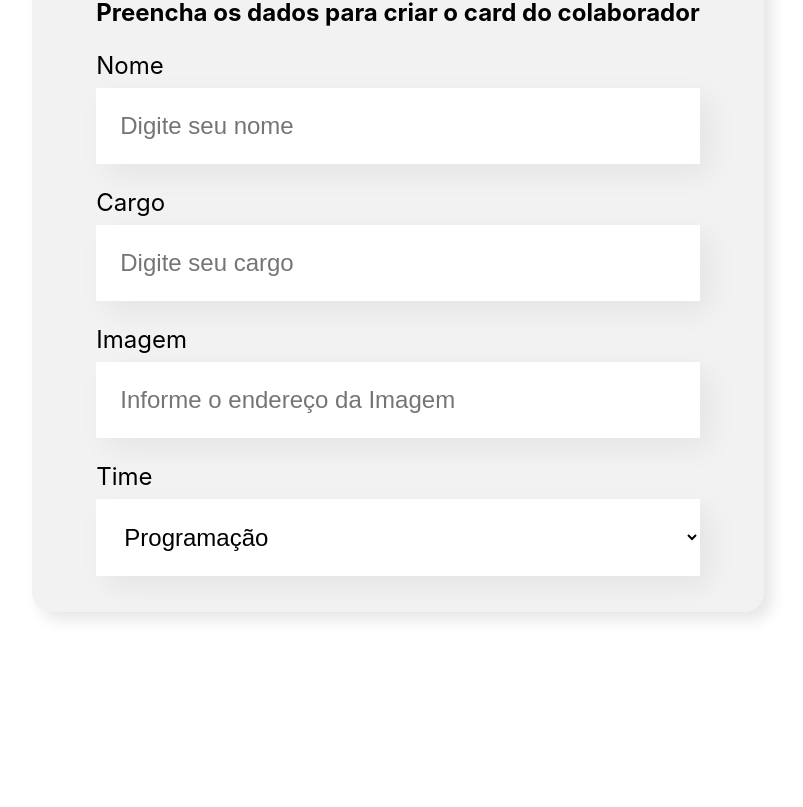
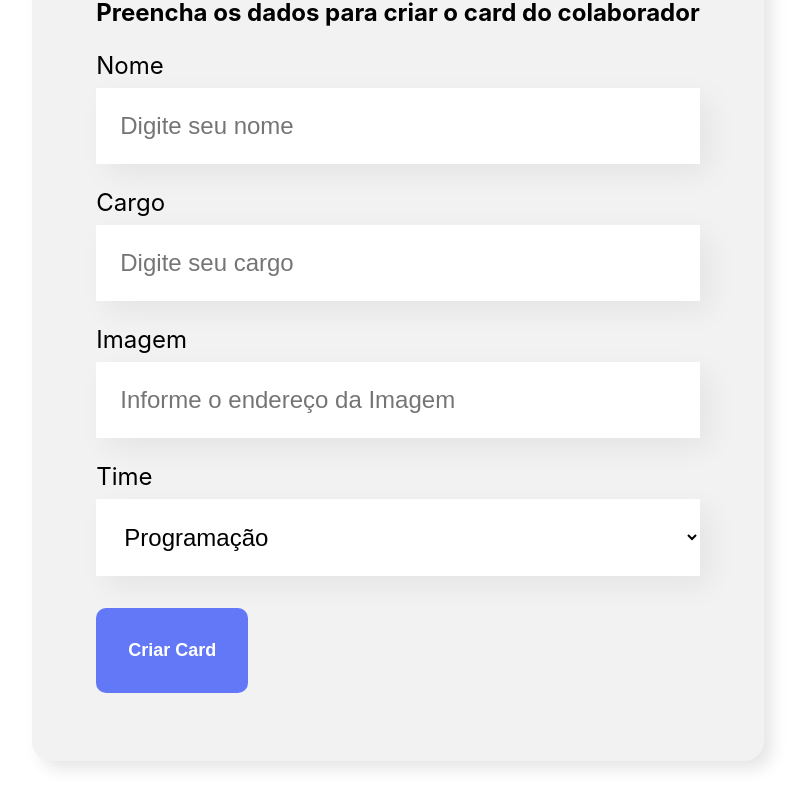
Before and after one commit to matheusrodacki/react-organo, a JavaScript app: page / in a window 1280 px wide. Shown: the part 636-1443 px from the top of the page, without its empty margins (242-1045 px from the left). Before the commit the page ends 1328 px from the top, so only its background shows below. Built offline with nearby package versions, Linux system fonts and the light colour scheme; the HTML template or start-up script is replaced by a standard one.

Commit message:
adiciona botao de submit e previne o comportamento padrão

```diff
--- /dev/null
+++ b/src/components/Botao/Botao.css
@@ -0,0 +1,14 @@
+.botao {
+  background: #6278f7;
+  border-radius: 10px;
+  font-weight: 700;
+  font-size: 18px;
+  padding: 32px;
+  border: none;
+  cursor: pointer;
+  color: #fff;
+  margin: 32px 0;
+}
+.botao:hover {
+  color: #95ffd4;
+}
--- /dev/null
+++ b/src/components/Botao/index.js
@@ -0,0 +1,7 @@
+import './Botao.css';
+
+const Botao = (props) => {
+  return <button className='botao'>{props.children}</button>;
+};
+
+export default Botao;
--- a/src/components/CampoTexto/CampoTexto.js
+++ b/src/components/CampoTexto/CampoTexto.js
@@ -4,7 +4,7 @@ export const CampoTexto = (props) => {
   return (
     <div className='campo-texto'>
       <label>{props.label}</label>
-      <input placeholder={props.placeholder} />
+      <input required={props.required} placeholder={props.placeholder} />
     </div>
   );
 };
--- a/src/components/Formulario/Formulario.js
+++ b/src/components/Formulario/Formulario.js
@@ -1,3 +1,4 @@
+import Botao from '../Botao';
 import CampoTexto from '../CampoTexto';
 import ListaSuspensa from '../ListaSuspensa';
 import './Formulario.css';
@@ -5,14 +6,21 @@ import './Formulario.css';
 export const Formulario = () => {
   const times = ['Programação', 'Front-End', 'Data-Science', 'Devops', 'UX e Design', 'Mobile', 'Inovação'];
 
+  const aoSalvar = (event) => {
+    event.preventDefault();
+
+    console.log('Foi Submetido');
+  };
+
   return (
     <section className='formulario'>
-      <form>
+      <form onSubmit={aoSalvar}>
         <h2>Preencha os dados para criar o card do colaborador</h2>
-        <CampoTexto label='Nome' placeholder='Digite seu nome' />
-        <CampoTexto label='Cargo' placeholder='Digite seu cargo' />
+        <CampoTexto required={true} label='Nome' placeholder='Digite seu nome' />
+        <CampoTexto required={true} label='Cargo' placeholder='Digite seu cargo' />
         <CampoTexto label='Imagem' placeholder='Informe o endereço da Imagem' />
-        <ListaSuspensa label='Time' itens={times} />
+        <ListaSuspensa required={true} label='Time' itens={times} />
+        <Botao texto='Criar Card'>Criar Card</Botao>
       </form>
     </section>
   );
--- a/src/components/ListaSuspensa/index.js
+++ b/src/components/ListaSuspensa/index.js
@@ -6,7 +6,9 @@ const ListaSuspensa = (props) => {
       <label> {props.label}</label>
       <select>
         {props.itens.map((item) => (
-          <option key={item}>{item}</option>
+          <option required={props.required} key={item}>
+            {item}
+          </option>
         ))}
       </select>
     </div>
```
